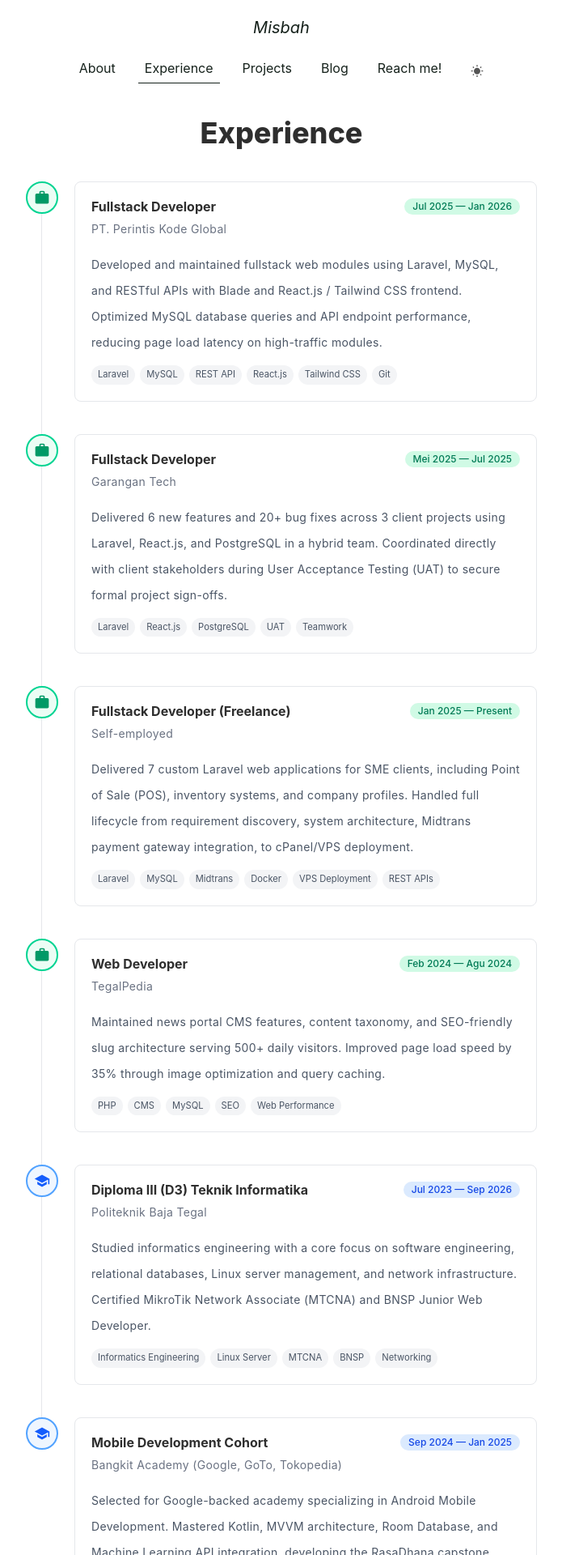
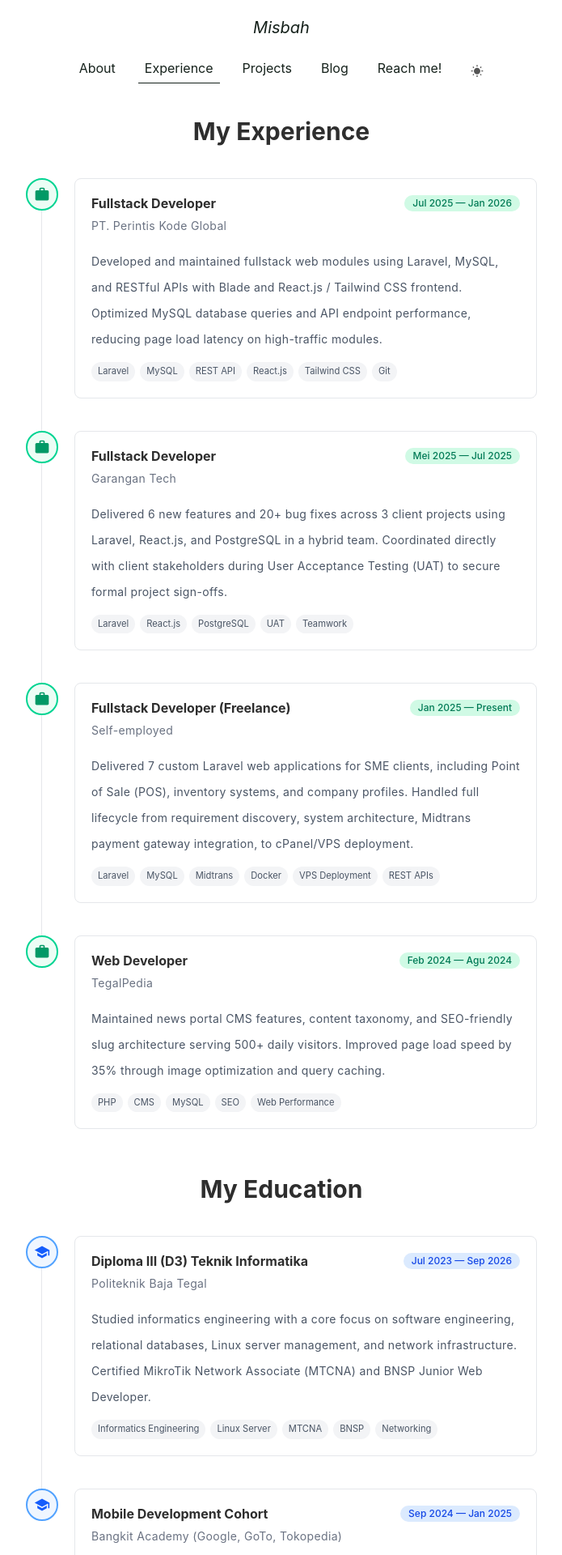
Before and after one commit to misbahkun/my-portofolio, a React (Vite) app: page /experience in a window 1280 px wide. Shown: the top 1920 px of the page at 81% size, without its empty margins (292-987 px from the left). Built offline with nearby package versions, Linux system fonts and the light colour scheme.

Commit message:
style(experience): replace section headings with h1 per section
Remove duplicated page-level h1 and both h2 subheadings; each timeline
section now carries its own centered h1: 'My Experience' and 'My Education'.

```diff
--- a/src/pages/Experience.tsx
+++ b/src/pages/Experience.tsx
@@ -73,6 +73,9 @@ function TimelineEntry({ entry }: { entry: ExperienceType }) {
 }
 
 export function Experience() {
+  const work = experiences.filter((entry) => entry.type === 'work')
+  const education = experiences.filter((entry) => entry.type === 'education')
+
   return (
     <div className="prose dark:prose-invert">
       <Helmet>
@@ -88,13 +91,19 @@ export function Experience() {
         />
       </Helmet>
 
-      <h1 className="text-center mt-5">Experience</h1>
-
-      <div className="not-prose">
-        {experiences.map((entry) => (
+      <section className="not-prose">
+        <h1 className="mt-5 mb-8 text-center text-3xl font-bold">My Experience</h1>
+        {work.map((entry) => (
           <TimelineEntry key={`${entry.type}-${entry.organization}-${entry.period}`} entry={entry} />
         ))}
-      </div>
+      </section>
+
+      <section className="not-prose mt-14">
+        <h1 className="mt-5 mb-8 text-center text-3xl font-bold">My Education</h1>
+        {education.map((entry) => (
+          <TimelineEntry key={`${entry.type}-${entry.organization}-${entry.period}`} entry={entry} />
+        ))}
+      </section>
     </div>
   )
 }
```
